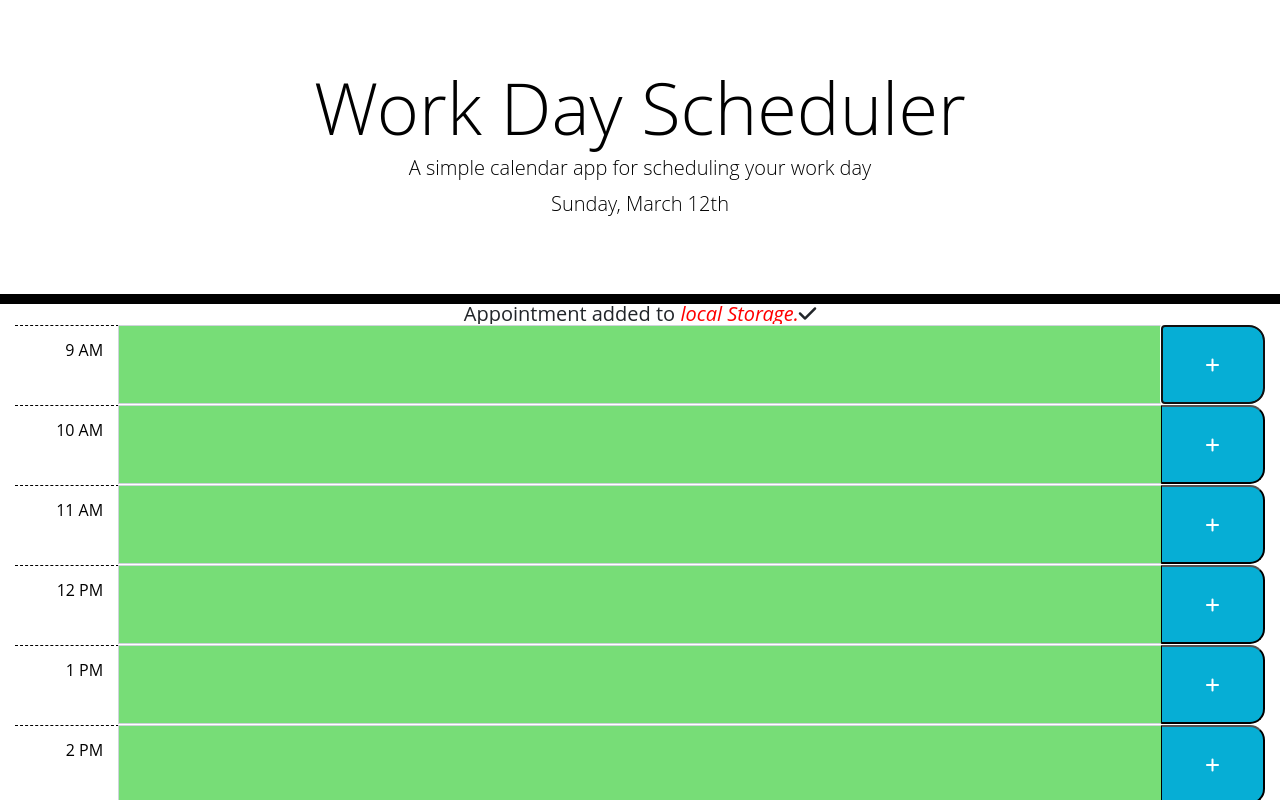
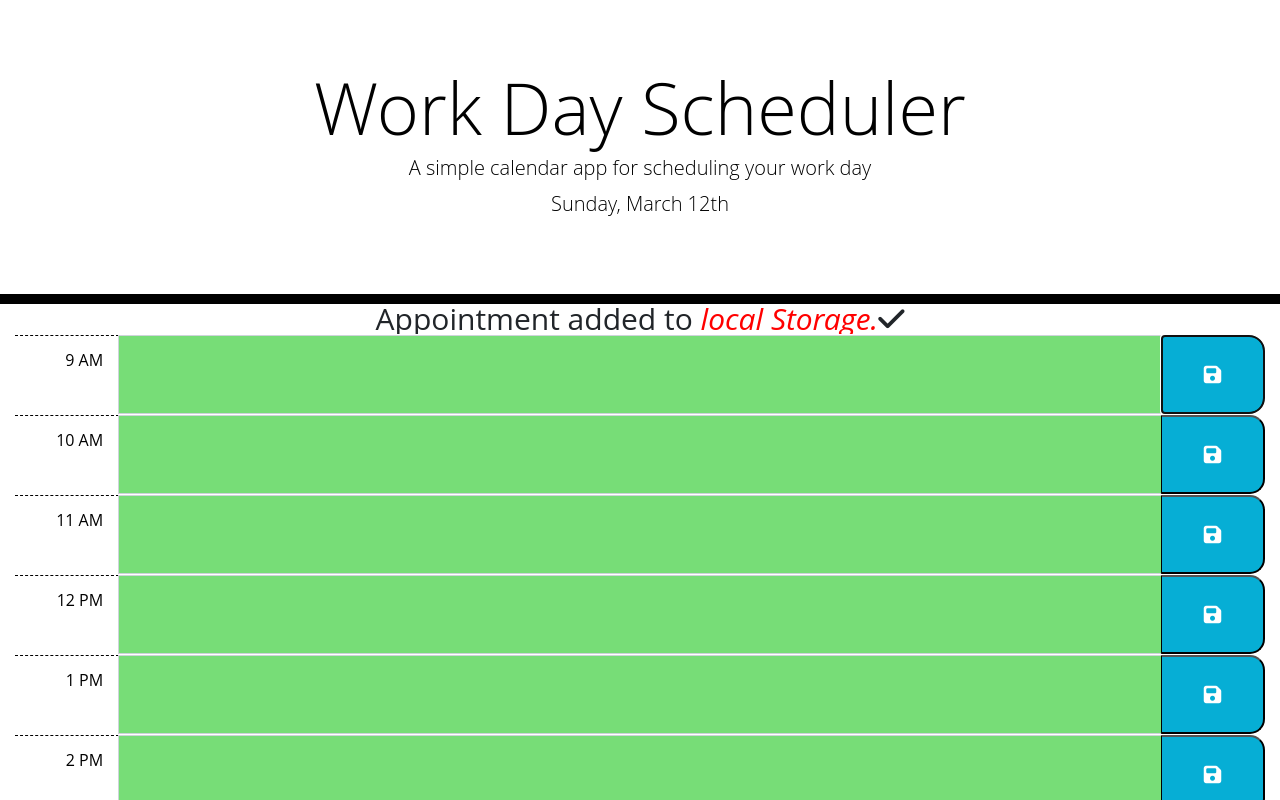
Before and after one commit to avanijadeja/work-day-scheduler, a plain HTML site: page index.html in a window 1280 px wide. Both pictures are taken after a click on the button 1212 px from the left and 344 px from the top of the page. Shown: the top 800 px of the page. Drawn offline with nearby package versions, Linux system fonts and the light colour scheme.

Commit message:
add save icon on button and change size when hover apply

```diff
--- a/assets/css/style.css
+++ b/assets/css/style.css
@@ -7,7 +7,7 @@ body {
 
 #msgShow{
   text-align:center;
-  font-size: 20px;
+  font-size: 30px;
 
  }
 
@@ -75,7 +75,11 @@ textarea{
   color: white;
 }
 
+.saveBtn i{
+  font-size: 20px;
+}
+
 .saveBtn i:hover {
-  font-size: 20px;
+  font-size: 40px;
   transition: all .3s ease-in-out;
 }
--- a/assets/js/script.js
+++ b/assets/js/script.js
@@ -42,7 +42,7 @@ planWorkday.forEach(function(timeBlock, index) {
 		blockColor +
 		'">' +
 		timeBlock.event +
-		'</textarea><div class="col-sm col-lg-1 input-group-append"><button class="saveBtn btn-block" type="submit"><i class="fas fa-plus"></i></button></div></div></div>';
+		'</textarea><div class="col-sm col-lg-1 input-group-append"><button class="saveBtn btn-block" type="submit"><i class="fa-solid fa-floppy-disk width:20px height:20px"></i></button></div></div></div>';
 
 	// show entry rows
 	$(".container-fluid").append(row);
@@ -65,7 +65,7 @@ function colorMe(time) {
 $(".saveBtn").on("click", function(event) {
 
 
-
+//display message when event saved in localstorage
 	var x = document.getElementById('msgShow');
 	if (x.style.display === 'none') {
 	  x.style.display = 'block';
@@ -73,8 +73,6 @@ $(".saveBtn").on("click", function(event) {
 	  x.style.display = 'none';
 	}
 
-const msg1 = "Appointment Added to";
-const msg2 ="localstorage";
 
 	var blockID = parseInt(
 		$(this)
--- a/index.html
+++ b/index.html
@@ -19,7 +19,7 @@
 		</header>
 
     <!-- Diplay Appointment added message on top -->
-    <div id="msgShow" style="display:none">Appointment added to <em style="color:red">local Storage.</em><i class="fa-solid fa-check"></i></div>
+    <div id="msgShow" style="display:none">Appointment added to <em style="color:red">local Storage.</em><i class="fa-sharp fa-solid fa-check color:'green' width:'60px'"></i></div>
 
 		<div class="container-fluid"></div>
 
```
